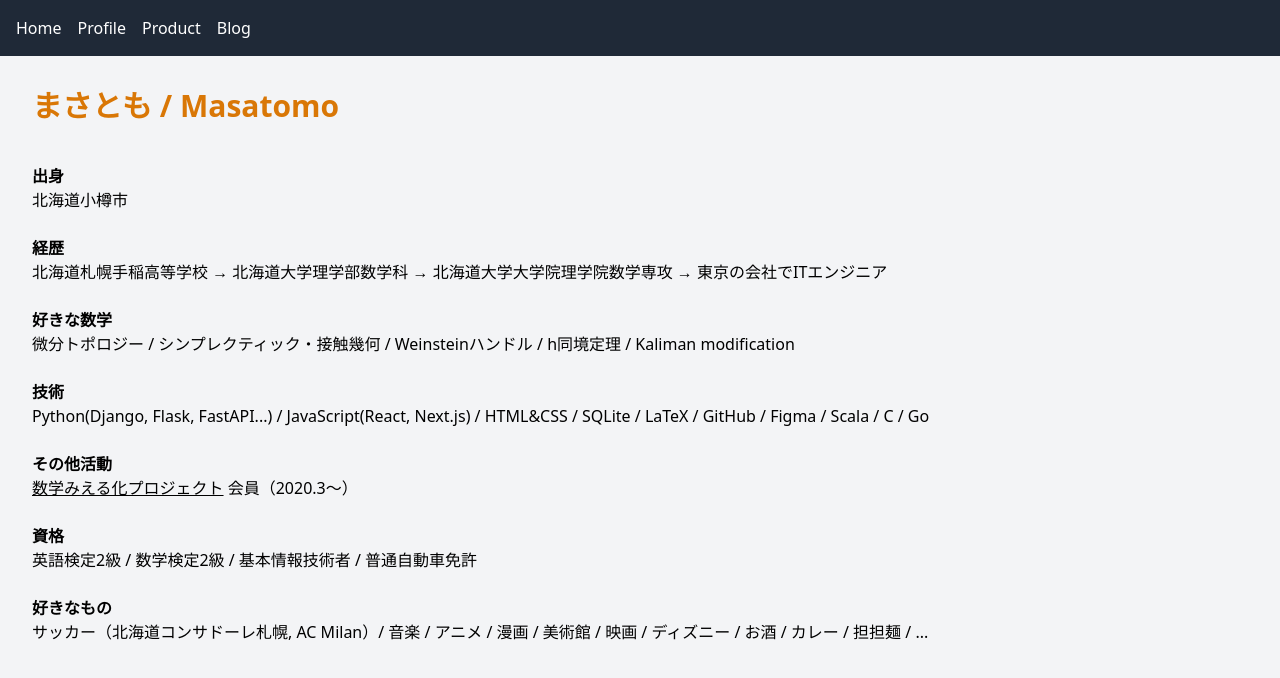
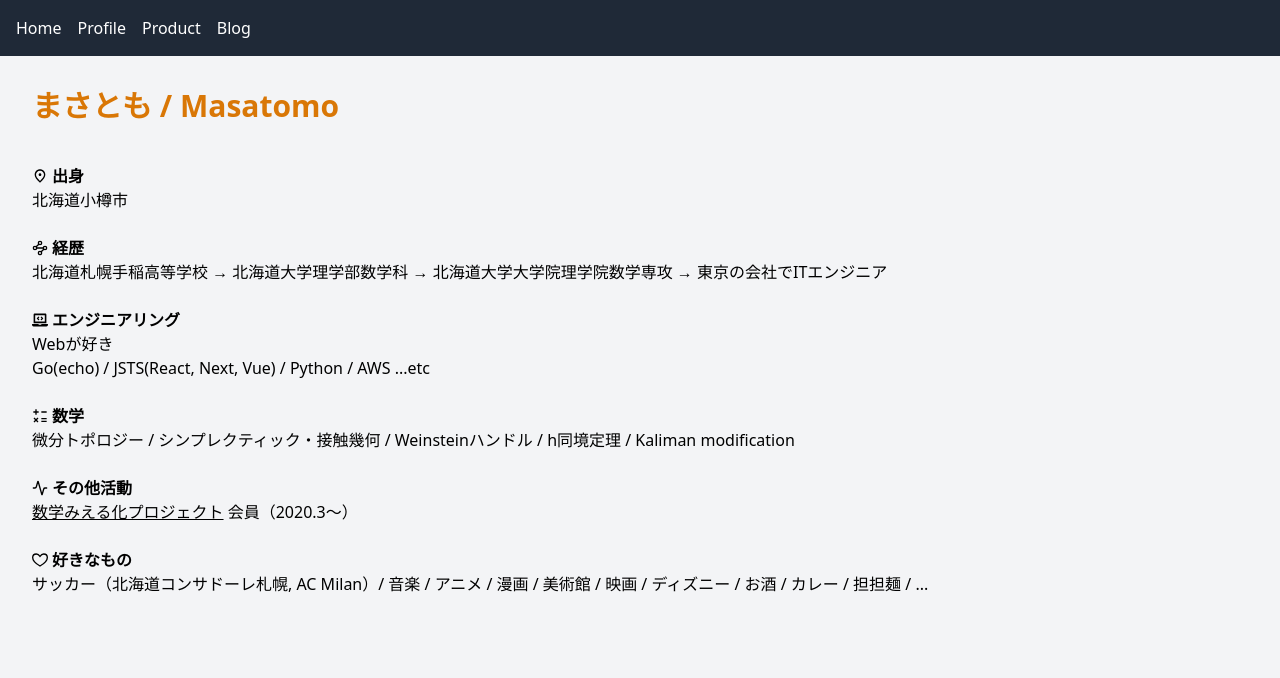
Before and after one commit to masatomo57/mathatomo-homepage, a Next.js app in the folder homepage/: page /profile in a window 1280 px wide. Shown: the top 678 px of the page. Built offline with nearby package versions, Linux system fonts and the light colour scheme.

Commit message:
iconを追加

```diff
--- a/homepage/package.json
+++ b/homepage/package.json
@@ -19,6 +19,7 @@
     "next": "14.2.6",
     "react": "^18",
     "react-dom": "^18",
+    "react-icons": "^5.5.0",
     "react-markdown": "^9.0.1",
     "sass": "^1.79.4",
     "scss": "^0.2.4",
--- a/homepage/src/app/globals.css
+++ b/homepage/src/app/globals.css
@@ -1,3 +1,20 @@
 @tailwind base;
 @tailwind components;
 @tailwind utilities;
+
+@keyframes swing {
+  0% { transform: translateY(0); }
+  25% { transform: translateY(-10px); }
+  50% { transform: translateY(0px); }
+  75% { transform: translateY(-10px); }
+  100% { transform: translateY(0); }
+}
+.swing {
+  animation: swing 2s infinite ease-in-out;
+}
+.swing-once {
+  animation: swing 1.5s 1 ease-in-out;
+}
+.swing-hover:hover {
+  animation: swing 1.5s 1 ease-in-out;
+}
--- a/homepage/src/app/page.js
+++ b/homepage/src/app/page.js
@@ -1,16 +1,27 @@
 import Link from 'next/link';
+import { FaXTwitter, FaInstagram, FaFacebook, FaLinkedin, FaGithub } from 'react-icons/fa6';
 
 export default function Home() {
+
   return (
     <div className="flex flex-col justify-center items-center h-full bg-gray-100 text-amber-600">
       <h1 className="text-4xl font-bold">Welcome to まさとも&apos;s Website!</h1>
-      <div className="flex flex-col text-center mt-4">
-        <Link href="https://x.com/mathatomo57" className="underline hover:text-sky-700">X</Link>
-        <Link href="https://www.instagram.com/mathatomo57?igsh=MTFvY2Y2Ym53N250aw%3D%3D&utm_source=qr" className="underline hover:text-sky-700">Instagram</Link>
-
-        <Link href="https://www.facebook.com/share/19i7QWpB64/?mibextid=wwXIfr" className="underline hover:text-sky-700">Facebook</Link>
-
-        <Link href="https://www.linkedin.com/in/%E6%AD%A3%E6%9C%8B-%E8%B5%A4%E5%B7%9D-4485b2311/" className="underline hover:text-sky-700">Linkedin</Link>
+      <div className="flex flex-row text-center mt-4">
+        <Link href="https://x.com/mathatomo57" className="underline hover:text-gray-800 flex items-center gap-2">
+          <FaXTwitter size={32} className="swing-hover" />
+        </Link>
+        <Link href="https://www.instagram.com/mathatomo57?igsh=MTFvY2Y2Ym53N250aw%3D%3D&utm_source=qr" className="underline hover:text-gray-800 flex items-center gap-2">
+          <FaInstagram size={32} className="swing-hover" />
+        </Link>
+        <Link href="https://www.facebook.com/share/19i7QWpB64/?mibextid=wwXIfr" className="underline hover:text-gray-800 flex items-center gap-2">
+          <FaFacebook size={32} className="swing-hover" />
+        </Link>
+        <Link href="https://www.linkedin.com/in/%E6%AD%A3%E6%9C%8B-%E8%B5%A4%E5%B7%9D-4485b2311/" className="underline hover:text-gray-800 flex items-center gap-2">
+          <FaLinkedin size={32} className="swing-hover" />
+        </Link>
+        <Link href="https://github.com/masatomo57" className="underline hover:text-gray-800 flex items-center gap-2">
+          <FaGithub size={32} className="swing-hover" />
+        </Link>
       </div>
     </div>
   );
--- a/homepage/src/app/product/page.js
+++ b/homepage/src/app/product/page.js
@@ -5,8 +5,10 @@ export default function Product() {
       <div className="p-8 text-amber-600 min-h-full bg-gray-100">
         <h1 className="text-3xl font-bold mb-4">Product</h1>
         <div className="flex flex-wrap justify-center gap-6">
-          <Card image="" url="/" title="このサイト" discription="自己紹介とブログのサイトです。絶賛開発&改修中。余裕ができたらブログに開発の話も書こうと思います。" tag={["Next.js"]} />
-          <Card image="" url="/blog/20240826" title="YouTube分析" discription="YouTubeの視聴履歴のJSONファイルから、最もよく出てくる単語100個をランキング形式で表示します" tag={["YouTube", "Python", "JSON"]} />
+          <Card image="" url="/" title="このサイト" discription="自己紹介とブログのサイトです．絶賛開発&改修中．余裕ができたらブログに開発の話も書こうと思います．" tag={["Next.js"]} />
+          <Card image="" url="/blog/20240826" title="YouTube分析" discription="YouTubeの視聴履歴のJSONファイルから，最もよく出てくる単語100個をランキング形式で表示します" tag={["YouTube", "Python", "JSON"]} />
+          <Card image="" url="https://search-a-game-34s3ju7oo-masatomo57.vercel.app/" title="あをつかまえるげーむ" discription="React学びたての時に作ったげーむです．お粗末な出来ですが気に入っています．" tag={["React"]} />
+          <Card image="" url="https://masatomo57.github.io/JS-sample-thread.io/" title="JavaScriptエンジンとスレッドのデモ" discription="JavaScriptのスレッドや非同期処理の理解のために作りました" tag={["JavaScript", "web"]} />
         </div>
       </div>
     )
--- a/homepage/src/app/profile/page.js
+++ b/homepage/src/app/profile/page.js
@@ -1,4 +1,9 @@
 import Link from "next/link"
+import { MdOutlinePlace } from "react-icons/md";
+import { FaLaptopCode } from "react-icons/fa";
+import { LuWaypoints, LuActivity } from "react-icons/lu";
+import { BiMath } from "react-icons/bi";
+import { GrFavorite } from "react-icons/gr";
 
 export default function Profile() {
     return (
@@ -8,27 +13,25 @@ export default function Profile() {
 
             <ul>
             <li>　</li>
-            <li className="font-bold">出身</li>
+            <li className="font-bold flex items-center gap-1"><MdOutlinePlace />出身</li>
             <li>北海道小樽市</li>
             <li>　</li>
-            <li className="font-bold">経歴</li>
+            <li className="font-bold flex items-center gap-1"><LuWaypoints />経歴</li>
             <li>北海道札幌手稲高等学校 → 北海道大学理学部数学科 → 北海道大学大学院理学院数学専攻 → 東京の会社でITエンジニア</li>
             <li>　</li>
-            <li className="font-bold">好きな数学</li>
+            <li className="font-bold flex items-center gap-1"><FaLaptopCode />エンジニアリング</li>
+            <li>Webが好き</li>
+            <li>Go(echo) / JSTS(React, Next, Vue) / Python / AWS ...etc</li>
+            <li>　</li>
+            <li className="font-bold flex items-center gap-1"><BiMath />数学</li>
             <li>微分トポロジー / シンプレクティック・接触幾何 / Weinsteinハンドル / h同境定理 / Kaliman modification</li>
             <li>　</li>
-            <li className="font-bold">技術</li>
-            <li>Python(Django, Flask, FastAPI...) / JavaScript(React, Next.js) / HTML&CSS / SQLite / LaTeX  / GitHub / Figma / Scala / C / Go</li>
-            <li>　</li>
-            <li className="font-bold">その他活動</li>
+            <li className="font-bold flex items-center gap-1"><LuActivity />その他活動</li>
             <li>
                 <Link href="https://www.mathvis.org/" className="underline hover:text-sky-700">数学みえる化プロジェクト</Link> 会員（2020.3〜）
             </li>
             <li>　</li>
-            <li className="font-bold">資格</li>
-            <li>英語検定2級 / 数学検定2級 / 基本情報技術者 / 普通自動車免許</li>
-            <li>　</li>
-            <li className="font-bold">好きなもの</li>
+            <li className="font-bold flex items-center gap-1"><GrFavorite />好きなもの</li>
             <li>サッカー（北海道コンサドーレ札幌, AC Milan）/ 音楽 / アニメ / 漫画 / 美術館 / 映画 / ディズニー / お酒 / カレー / 担担麺 / ...</li>
             <li>　</li>
             </ul>
```
Also changed, not shown: 2 other files (tests, documents, lock files or other folders).
